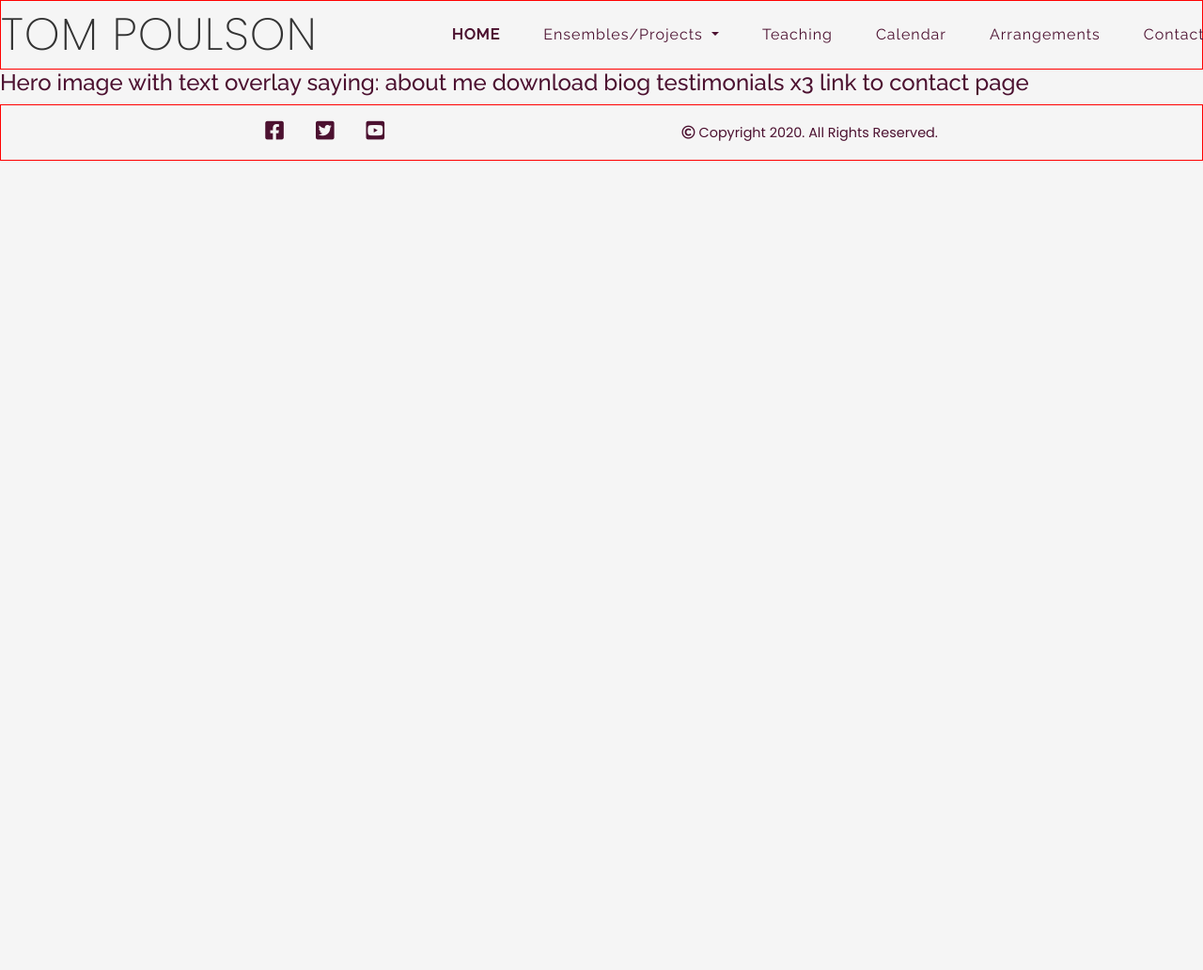
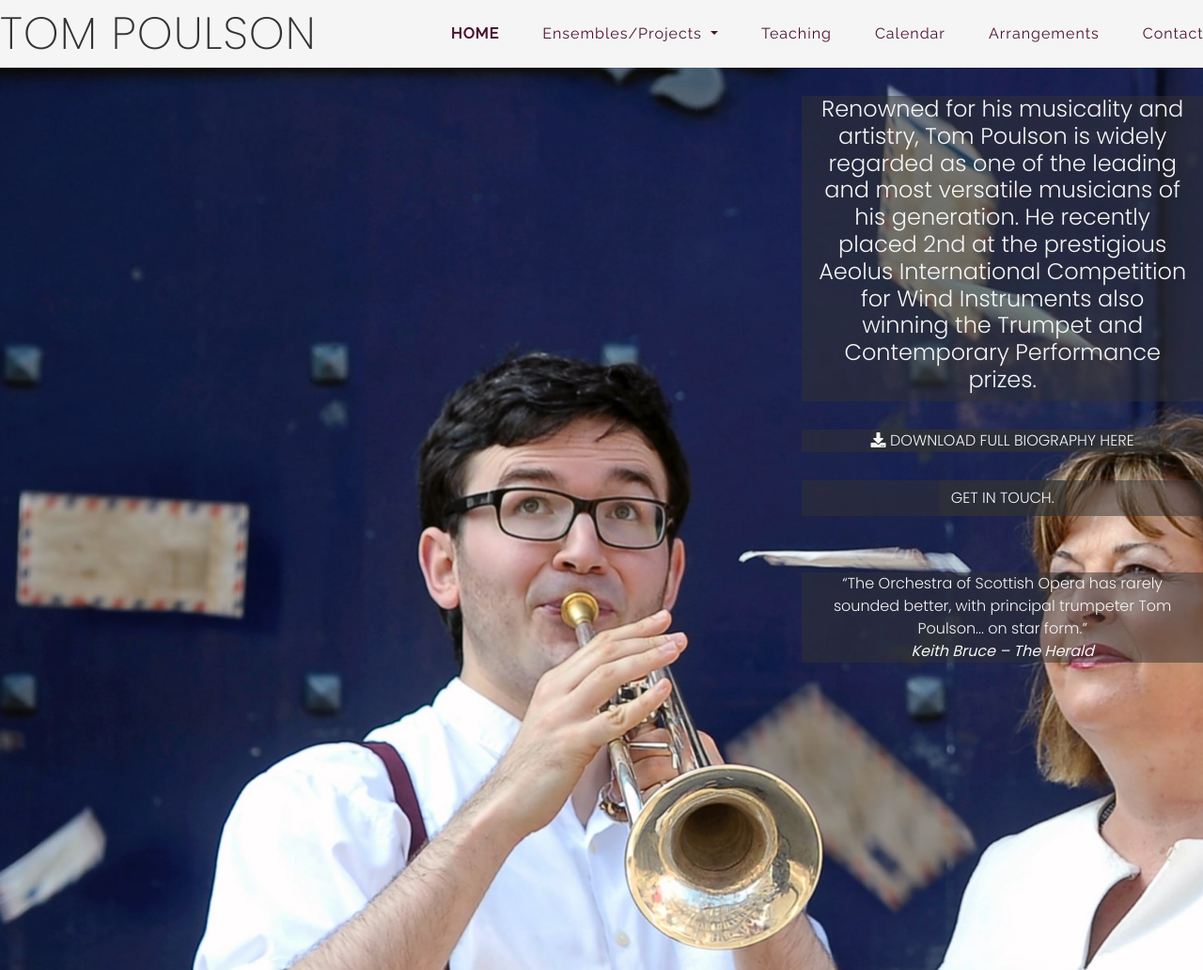
Before and after one commit to Cairi-S/tom-poulson-2, a plain HTML site: page index.html in a window 1280 px wide. Shown: the top 1032 px of the page at 94% size. Before the commit the page ends 800 px from the top, so only its background shows below. Drawn offline with nearby package versions, Linux system fonts and the light colour scheme.

Commit message:
Addition of Home Hero Image, About info and CTA buttons

```diff
--- a/assets/css/style.css
+++ b/assets/css/style.css
@@ -2,6 +2,7 @@
 
 
 body{
+    margin:0;
     font-family: 'Raleway', sans-serif;
     font-weight:400;
     color:#4C1130;
@@ -11,7 +12,6 @@ body{
 /*------------------------------Header*/
 
 header{
-    border: 1px solid red;
     display: flex;
     justify-content: space-evenly;
     align-items: center;
@@ -71,11 +71,15 @@ header{
     color:#4C1130;
 }
 
+.burger-menu{
+    margin-bottom: 6px;
+}
+
 button:focus {
     outline: 5px auto #4C1130;
 }
 
-
+/*------------------------------Footer*/
 
 footer{
     height: 60px;
@@ -83,7 +87,6 @@ footer{
     flex-wrap: wrap;
     justify-content: space-evenly;
     align-items: center;
-    border: 1px solid red;
 }
 
 /*------------------------------Social Media Icons*/
@@ -118,5 +121,78 @@ footer{
 }
 
 .copyright-text{
+    font-family: 'Raleway', sans-serif;
+}
+
+/*------------------------------Hero Image Home*/
+
+.hero-home{
+    background: url("../images/homehero.jpg");
+    background-position: center;
+    background-repeat: no-repeat;
+    background-size:cover;
+    width: 100vw;
+    height: 120vh;
+    text-align:center;
+}
+
+/*------------------------------Home Page Style*/
+
+.home-style{
+    margin-top: 30px;
+    background-color: rgba(51, 51, 51, 0.5);
+}
+
+.home-style p{
+    margin:0;
+}
+
+/*.hero-inside h4, p{
+    margin-bottom:30px;
+}*/
+
+#about-text,
+#reviews,
+.download-biog{
     font-family: 'Poppins', sans-serif;
+    font-weight: 300;
+    color:#f5f5f5;
 }
+
+/*------------------------------Contact an Download Buttons*/
+
+#contact-btn,
+#download-btn {
+    font-family: 'Poppins', sans-serif;
+    font-weight: 300;
+    text-transform: uppercase;
+    background-color: rgba(51, 51, 51, 0.5);
+    color:#f5f5f5;
+}
+
+#contact-btn:hover{
+    text-decoration: underline;
+}
+
+.download-biog:hover{
+    color:#f5f5f5;
+}
+
+/*------------------------------Home Page Reviews*/
+
+.desktop-review {
+    display: block;
+    }
+
+.mobile-review{
+    display:none;
+    }
+
+@media screen and (max-width: 768px) {
+.desktop-review {
+    display: none;
+    }
+.mobile-review{
+    display:inline-block;
+    }
+}
--- a/index.html
+++ b/index.html
@@ -11,15 +11,21 @@
 <body>
     <header>
         <nav class="navbar navbar-expand-lg navbar-light">
+        <!-- Logo -->
             <a id="name" class="navbar-brand" href="#">Tom Poulson</a>
-            <button class="navbar-toggler" type="button" data-toggle="collapse" data-target="#navbarNavDropdown" aria-controls="navbarNavDropdown" aria-expanded="false" aria-label="Toggle navigation">
+        <!-- Logo End -->
+        <!-- Mobile Burger -->
+            <button class="navbar-toggler burger-menu" type="button" data-toggle="collapse" data-target="#navbarNavDropdown" aria-controls="navbarNavDropdown" aria-expanded="false" aria-label="Toggle navigation">
                 <span class="navbar-toggler-icon"></span>
             </button>
+        <!-- Mobile Burger End -->
             <div class="collapse navbar-collapse" id="navbarNavDropdown">
+        <!-- Menu -->
                 <ul id="menu" class="navbar-nav">
                     <li class="nav-item active">
                         <a class="nav-link" href="#">Home <span class="sr-only">(current)</span></a>
                     </li>
+        <!-- Dropdown Menu -->
                     <li class="nav-item dropdown">
                         <a class="nav-link dropdown-toggle" href="#" id="navbarDropdownMenuLink" role="button" data-toggle="dropdown" aria-haspopup="true" aria-expanded="false">
                         Ensembles/Projects
@@ -32,6 +38,7 @@
                             <a class="dropdown-item" href="#">WorldBrass</a>
                         </div>
                     </li>
+        <!-- Dropdown Menu End -->
                     <li class="nav-item">
                         <a class="nav-link" href="#">Teaching</a>
                     </li>
@@ -45,42 +52,57 @@
                         <a class="nav-link" href="#">Contact</a>
                     </li>
                 </ul>
+        <!-- Menu End -->
             </div>
         </nav>
-    <!--
-            <a href="index.html">
-                <h2 id="name">Tom Poulson</h2>
-            </a>
-        <nav>
-            <ul id="menu">
-                <li>
-                    <a href="index.html" class="active">Home</a>
-                </li>
-                <li>
-                    <a href="#">Ensembles/Projects</a>
-                </li>
-                <li>
-                    <a href="#">Teaching</a>
-                </li>
-                <li>
-                    <a href="#">Calendar</a>
-                </li>
-                <li>
-                    <a href="#">Arrangements</a>
-                </li>
-                <li>
-                    <a href="#">Contact</a>
-                </li>
-            </ul>
-        </nav>
-    -->
     </header>
-    <section>
-       <h4> Hero image with text overlay saying:
-        about me
-        download biog
-        testimonials x3
-        link to contact page</h4>
+        <!-- Hero Image Home -->
+    <section class="hero-home container-fluid">
+        <!-- Hero Image Home End -->
+        <!-- About text -->
+        <div class="row">
+            <div class="col offset-sm-8 home-style">
+                <h4 id="about-text">
+                Renowned for his musicality and artistry, Tom Poulson is widely regarded as one of the leading and most versatile musicians of his generation.  He recently placed 2nd at the prestigious Aeolus International Competition for Wind Instruments also winning the Trumpet and Contemporary Performance prizes.
+                </h4>
+            </div>
+        </div>
+        <!-- About text End -->
+        <!-- Download Biog -->
+        <div class="row">
+            <div class="col offset-sm-8 home-style">
+                <a href="#" target="_blank" id="download-btn" class="download-biog">
+                    <i class="fa fa-download" aria-hidden="true"></i>
+                    Download full Biography here
+                </a>
+            </div>
+        </div>
+        <!-- Download Biog End -->
+        <!-- Contact Button -->
+        <div class="row">
+            <div class="col offset-sm-8 home-style">
+                <button type="button" id="contact-btn" class="btn" onclick="#">
+                    Get in touch.
+                </button>
+            </div>
+        </div>
+        <!-- Contact Button End -->
+        <!-- Home Page Reviews -->
+        <div id="reviews" class="row">
+            <div class="col offset-sm-8 home-style">
+                <p class="mobile-review">“Tom Poulson's performance was staggering”
+                    <br>
+                    <i><strong> – The Herald</strong></i>
+                </p>
+            </div>
+            <div class="col offset-sm-8 home-style">
+                <p class="desktop-review">“The Orchestra of Scottish Opera has rarely sounded better, with principal trumpeter Tom Poulson... on star form.”
+                    <br>
+                    <i><strong>Keith Bruce – The Herald</strong></i>
+                </p>
+            </div>
+        </div>
+        <!-- Home Page Reviews End-->
     </section>
     <!-- Footer -->
     <footer>
@@ -114,5 +136,4 @@
 <script src="https://cdn.jsdelivr.net/npm/popper.js@1.16.1/dist/umd/popper.min.js" integrity="sha384-9/reFTGAW83EW2RDu2S0VKaIzap3H66lZH81PoYlFhbGU+6BZp6G7niu735Sk7lN" crossorigin="anonymous"></script>
 <script src="https://cdn.jsdelivr.net/npm/bootstrap@4.5.3/dist/js/bootstrap.min.js" integrity="sha384-w1Q4orYjBQndcko6MimVbzY0tgp4pWB4lZ7lr30WKz0vr/aWKhXdBNmNb5D92v7s" crossorigin="anonymous"></script>
 </body>
-
 </html>
```
Also changed, not shown: assets/images/homehero.jpg (added), 1 other file.
